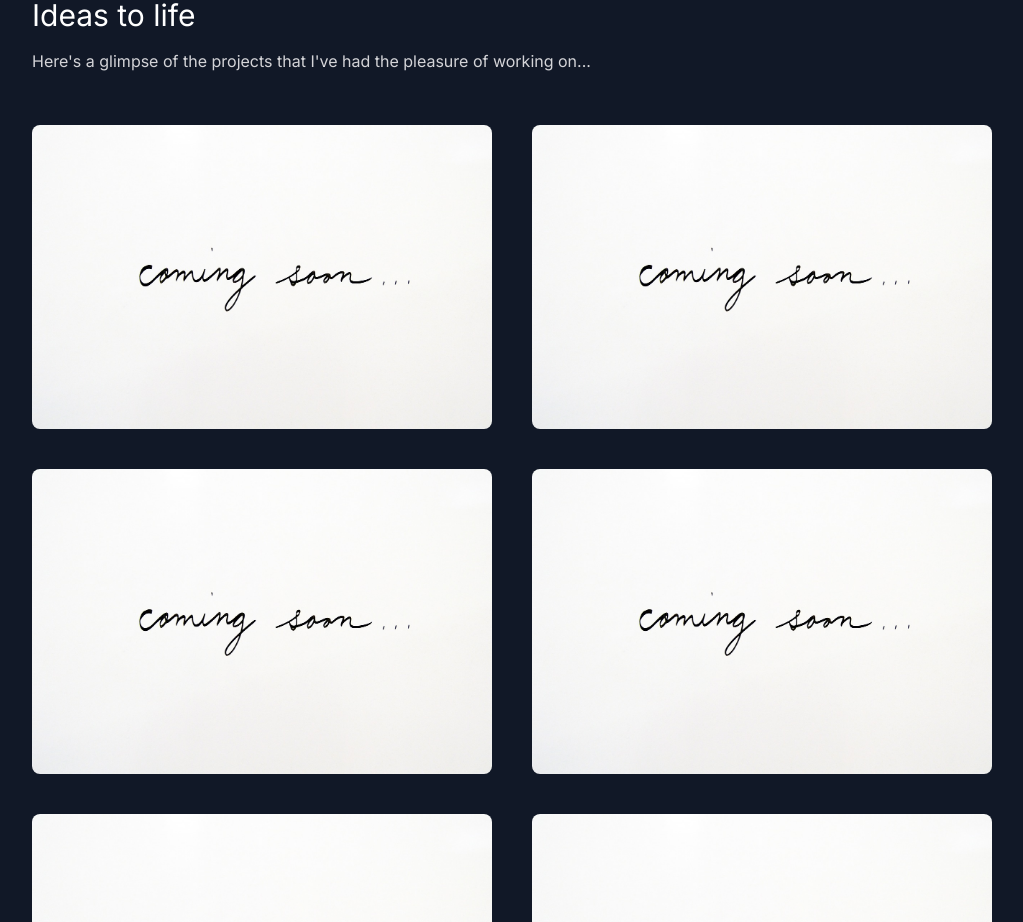
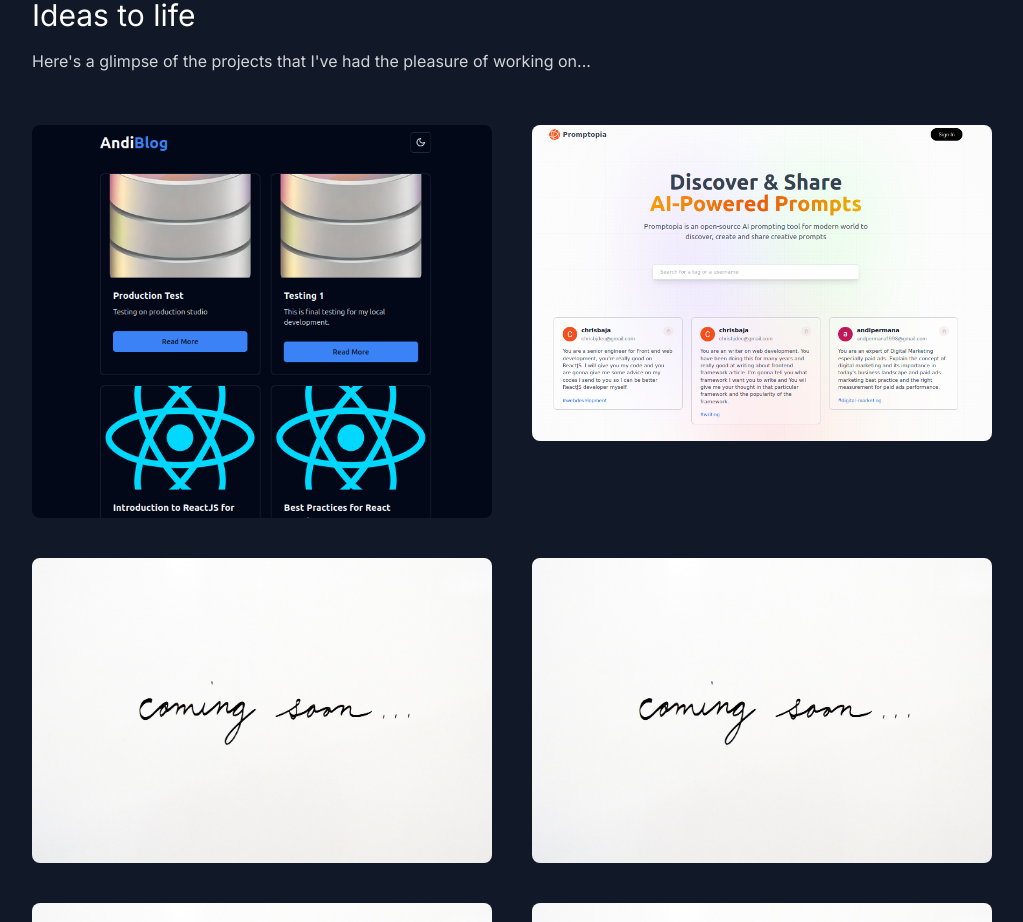
Before and after one commit to andi-per/react-porto, a Next.js app: page / in a window 1280 px wide. Shown: the part 1980-2902 px from the top of the page, without its empty margins (128-1151 px from the left). Built offline with nearby package versions, Linux system fonts and the light colour scheme.

Commit message:
add andiblog and promptopia

```diff
--- a/app/page.js
+++ b/app/page.js
@@ -8,6 +8,9 @@
 import code from "../public/code.png";
 import backend from "../public/backend.png";
 import web1 from "../public/web1.jpg";
+import andiblog from "../public/andiblog.png";
+import promptopia from "../public/promptopia.png";
+
 import { useState } from "react";
 
 export default function Home() {
@@ -161,24 +164,36 @@
           </div>
           <div className="flex flex-col gap-10 py-10 lg:flex-row lg:flex-wrap">
             <div className="basis-1/3 flex-1">
+              <a
+                href="https://nextjs-14-blog-ecru.vercel.app/"
+                target="_blank"
+                rel="noopener noreferrer"
+              >
                 <Image
-                src={web1}
+                  src={andiblog}
                   alt="project_1"
                   className="rounded-lg object-cover dark:hover:shadow-[0_0_20px_theme('colors.blue.300')]"
                   width={"100%"}
                   height={"100%"}
                   layout="responsive"
                 />
+              </a>
             </div>
             <div className="basis-1/3 flex-1">
+              <a
+                href="https://nextjs-ideas-sharing.vercel.app/"
+                target="_blank"
+                rel="noopener noreferrer"
+              >
                 <Image
-                src={web1}
+                  src={promptopia}
                   alt="project_2"
                   className="rounded-lg object-cover dark:hover:shadow-[0_0_20px_theme('colors.blue.300')]"
                   width={"100%"}
                   height={"100%"}
                   layout="responsive"
                 />
+              </a>
             </div>
             <div className="basis-1/3 flex-1">
               <Image
```
Also changed, not shown: public/andiblog.png (added), public/promptopia.png (added). Lines whose indentation alone changed are shown as unchanged.
